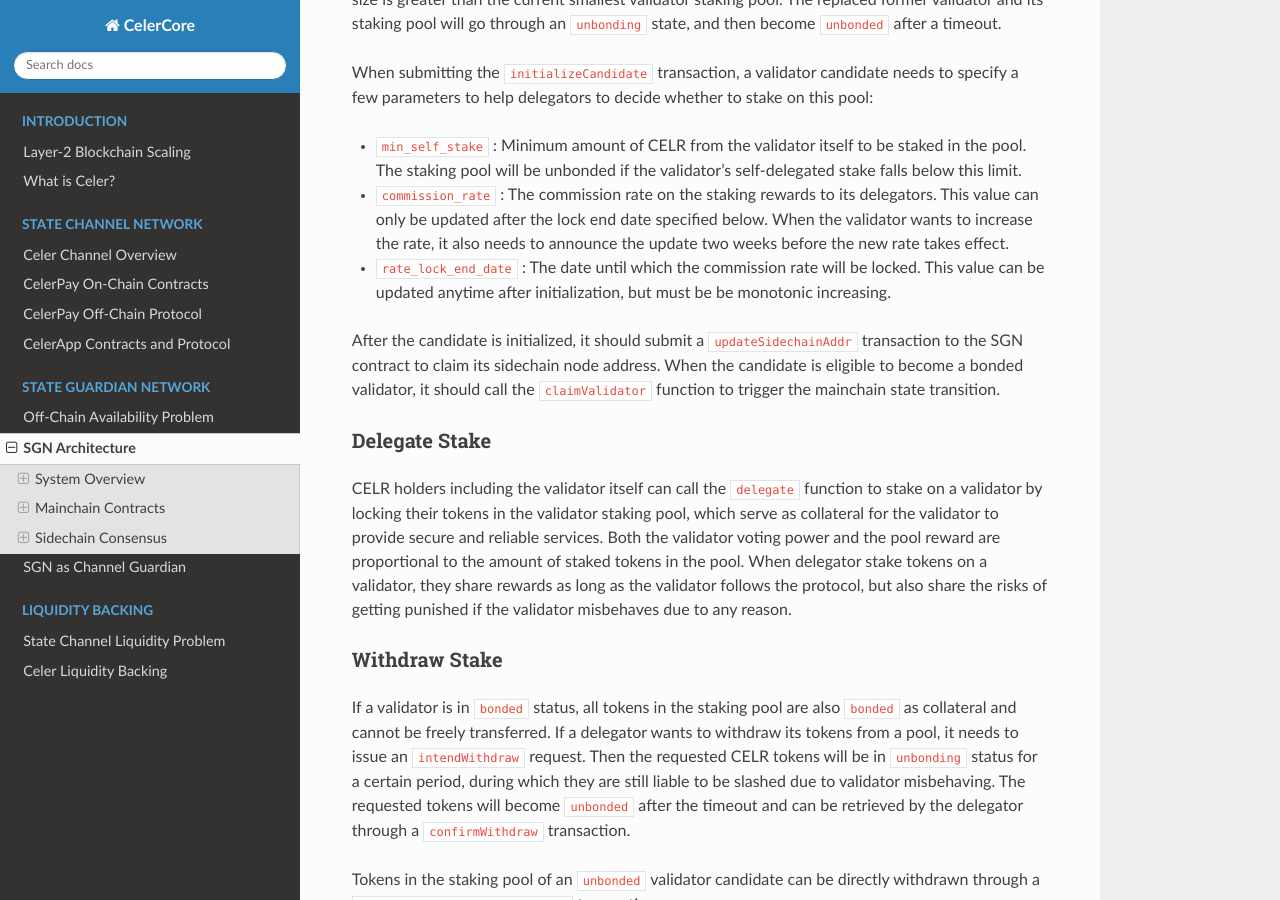
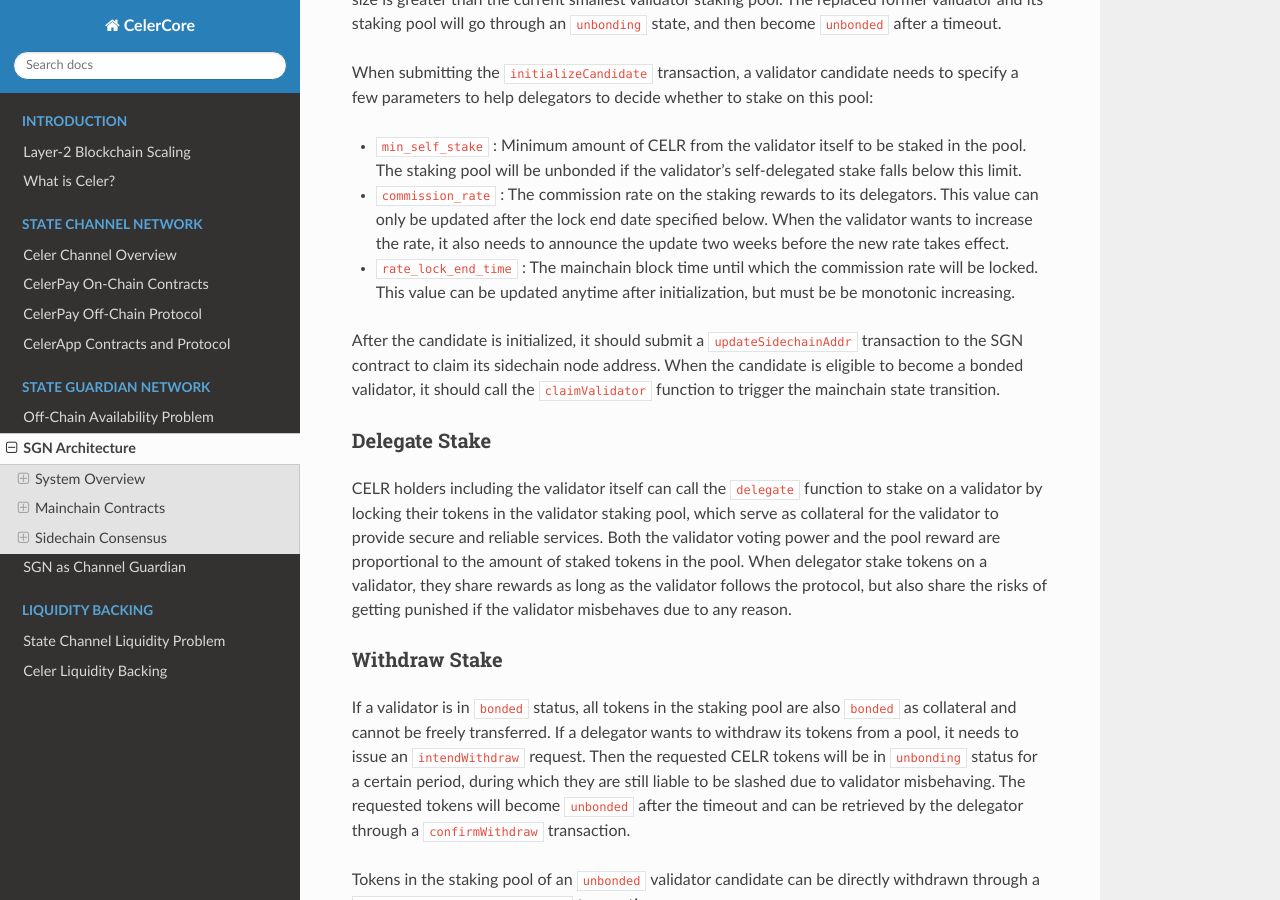
Before and after one commit to celer-network/celercore-docs, a Sphinx documentation site: the page built from source/sgn/architecture.md, in a window 1280 px wide and 900 px high, scrolled down 2602 px. Built offline with Sphinx 7.4.7 and the Read the Docs theme 2.0.0, drawn with Linux system fonts in a browser that asks for light colours; the version number could not be read and is left out.

Commit message:
minor update

```diff
--- a/source/sgn/architecture.md
+++ b/source/sgn/architecture.md
@@ -42,7 +42,7 @@ Anyone can initiate itself as a validator candidate on the mainchain contract. I
 When submitting the `initializeCandidate` transaction, a validator candidate needs to specify a few parameters to help delegators to decide whether to stake on this pool:
 - `min_self_stake` : Minimum amount of CELR from the validator itself to be staked in the pool. The staking pool will be unbonded if the validator's self-delegated stake falls below this limit.
 - `commission_rate` : The commission rate on the staking rewards to its delegators. This value can only be updated after the lock end date specified below. When the validator wants to increase the rate, it also needs to announce the update two weeks before the new rate takes effect.
-- `rate_lock_end_date` : The date until which the commission rate will be locked. This value can be updated anytime after initialization, but must be be monotonic increasing.
+- `rate_lock_end_time` : The mainchain block time until which the commission rate will be locked. This value can be updated anytime after initialization, but must be be monotonic increasing.
 
 After the candidate is initialized, it should submit a `updateSidechainAddr` transaction to the SGN contract to claim its sidechain node address. When the candidate is eligible to become a bonded validator, it should call the `claimValidator` function to trigger the mainchain state transition.
 
```
Also changed, not shown: 16 other files.
